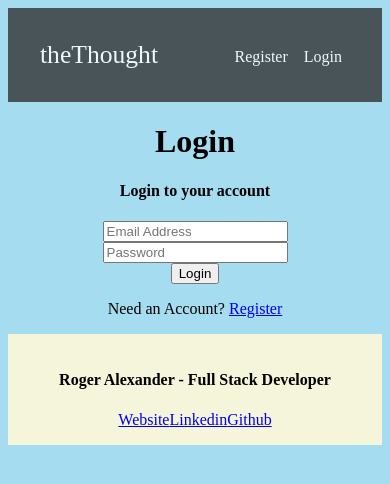
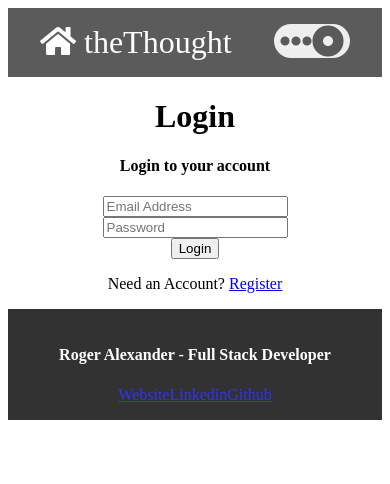
Before and after one commit to DouscheSois/theThought-App, a React (Create React App) app in the folder front/: page /login in a window 390 px wide. Shown: the top 484 px of the page. Built offline with nearby package versions, Linux system fonts and the light colour scheme; no server answers.

Commit message:
updated login and css

```diff
--- a/front/public/index.html
+++ b/front/public/index.html
@@ -9,6 +9,12 @@
       name="description"
       content="Web site created using create-react-app"
     />
+    <link
+      rel="stylesheet"
+      href="https://use.fontawesome.com/releases/v5.8.1/css/all.css"
+      integrity="sha384-50oBUHEmvpQ+1lW4y57PTFmhCaXp0ML5d60M1M7uH2+nqUivzIebhndOJK28anvf"
+      crossorigin="anonymous"
+    />
     <title>theThought</title>
   </head>
   <body>
--- a/front/src/App.css
+++ b/front/src/App.css
@@ -7,13 +7,16 @@
 
 body {
   text-align: center;
-  background-color: #a6dcef;
+  background-color: #fff;
 }
 
 /* Navbar CSS */
 .navbar {
   background-color: #333;
-  padding: 2rem;
+  padding-left: 2rem;
+  padding-right: 2rem;
+  padding-top: 1rem;
+  padding-bottom: 1rem;
   opacity: 0.8;
   display: flex;
   flex-wrap: nowrap;
@@ -24,16 +27,6 @@ body {
   text-decoration: none;
   color: #fff;
   font-size: 2rem;
-}
-
-.all-navbar-links {
-  margin-top: 0.5rem;
-}
-
-.navbar-link {
-  text-decoration: none;
-  margin: 0.5rem;
-  color: #fff;
 }
 
 /* Landing-Page CSS */
@@ -49,18 +42,74 @@ body {
   padding-top: 5rem;
   padding-bottom: 5rem;
 }
+
+/* TOGGLE*/
+.dropdown-button {
+  background-color: white;
+  opacity: 0.9;
+  color: white;
+  border: none;
+  border-radius: 5rem;
+}
+
+.dropdown-button i {
+  font-size: 2rem;
+  color: black;
+  opacity: 0.8;
+}
+
+.dropdown-menu {
+  position: relative;
+  display: inline-block;
+}
+
+.dropdown-content {
+  display: none;
+  position: absolute;
+  right: 0;
+  background-color: #f1f1f1;
+  min-width: 6rem;
+  z-index: 2;
+}
+
+.navbar-link {
+  text-decoration: none;
+  margin: 0.5rem;
+  color: #fff;
+}
+
+.dropdown-content a {
+  color: black;
+  padding: 0.8rem 1rem;
+  text-decoration: none;
+  display: block;
+}
+
+.dropdown-content a:hover {
+  background-color: #ddd;
+}
+
+.dropdown-menu:hover .dropdown-content {
+  display: block;
+}
+
+.dropdown-menu:hover .dropdown-button {
+  opacity: 1;
+}
+
 /* Footnote CSS */
 .footnote {
-  background-color: beige;
+  opacity: 0.8;
+  color: white;
+  background-color: black;
   padding: 1rem;
 }
 
 @media (max-width: 700px) {
-  .navbar-brand {
-    font-size: 1.6rem;
-  }
-
   .landing-page {
     padding: 2rem;
   }
 }
+
+@media (max-width: 480px) {
+}
--- a/front/src/components/Login.js
+++ b/front/src/components/Login.js
@@ -57,7 +57,7 @@ const Login = ({ login, isAuth }) => {
         <input type="submit" className="login-form-submit" value="Login" />
       </form>
       <p>
-        Need an Account? <a href="#">Register</a>
+        Need an Account? <Link to="/register">Register</Link>
       </p>
     </Fragment>
   );
--- a/front/src/components/Navbar.js
+++ b/front/src/components/Navbar.js
@@ -6,35 +6,47 @@ import { logout } from "../actions/auth";
 
 const Navbar = ({ auth: { isAuth, isloading }, logout }) => {
   const privateLinks = (
-    <Fragment>
+    <div className="dropdown-menu">
+      <button className="dropdown-button">
+        <i className="fas fa-ellipsis-h fa-2x"></i>
+        <i className="fas fa-dot-circle fa-2x"></i>
+      </button>
+      <div className="dropdown-content">
         <Link className="navbar-link" to="/entries">
-        All Entries
+          <i className="fas fa-globe fa-2x"></i> Entries
         </Link>
         <a className="navbar-link" href="#">
-        Profile
+          <i className="fas fa-user-circle fa-2x"></i> Profile
         </a>
         <a className="navbar-link" onClick={logout} href="#!">
-        Logout
+          <i className="fas fa-sign-out-alt fa-2x"></i> Logout
         </a>
-    </Fragment>
+      </div>
+    </div>
   );
 
   const publicLinks = (
-    <Fragment>
-      <a className="navbar-link" href="#">
-        Register
-      </a>
+    <div className="dropdown-menu">
+      <button className="dropdown-button">
+        <i className="fas fa-ellipsis-h fa-2x"></i>
+        <i className="fas fa-dot-circle fa-2x"></i>
+      </button>
+      <div className="dropdown-content">
+        <Link className="navbar-link" to="/register">
+          <i className="fas fa-plus fa-2x"></i> Register
+        </Link>
         <Link className="navbar-link" to="/login">
-        Login
+          <i className="fas fa-sign-in-alt fa-2x"></i> Login
         </Link>
-    </Fragment>
+      </div>
+    </div>
   );
 
   return (
     <nav className="navbar">
-      <a className="navbar-brand" href="#">
-        theThought
-      </a>
+      <Link className="navbar-brand" to="/entries">
+        <i className="fas fa-home"></i> theThought
+      </Link>
       <div className="all-navbar-links">
         {!isloading && (
           <Fragment>{isAuth ? privateLinks : publicLinks}</Fragment>
```
Lines whose indentation alone changed are shown as unchanged.
